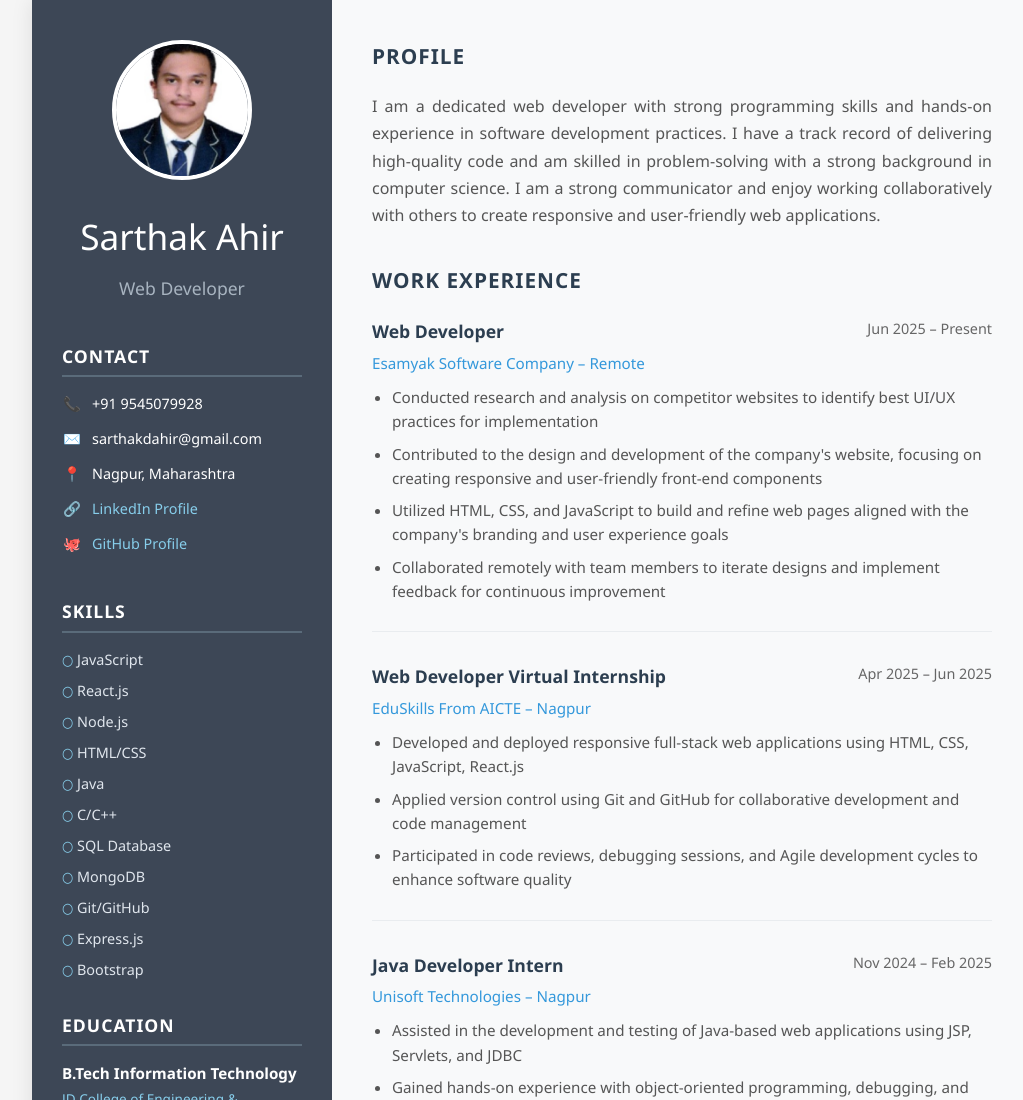
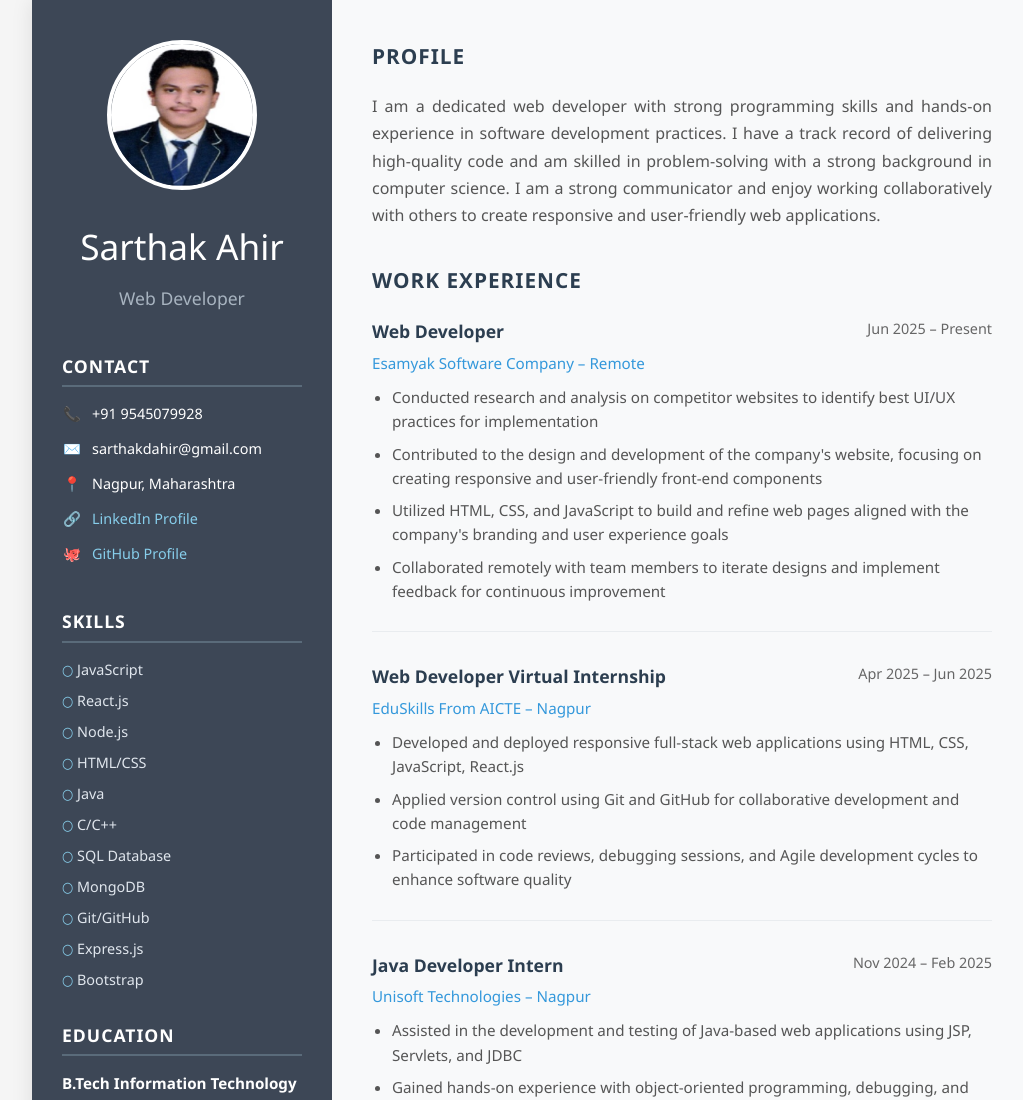
Before and after one commit to SarthakAhir/Sarthak_Ahir_Resume, a plain HTML site: page index.html in a window 1280 px wide. Shown: the top 1100 px of the page, without its empty margins (108-1131 px from the left). Drawn offline with Linux system fonts and the light colour scheme.

Commit message:
file add

```diff
--- a/style.css
+++ b/style.css
@@ -38,10 +38,10 @@ body {
 }
 
 .profile-image img {
-    width: 140px;
-    height: 140px;
+    width: 150px;
+    height: 150px;
     border-radius: 50%;
-    object-fit: cover;
+    object-fit:fill;
     border: 4px solid white;
 }
 
```
